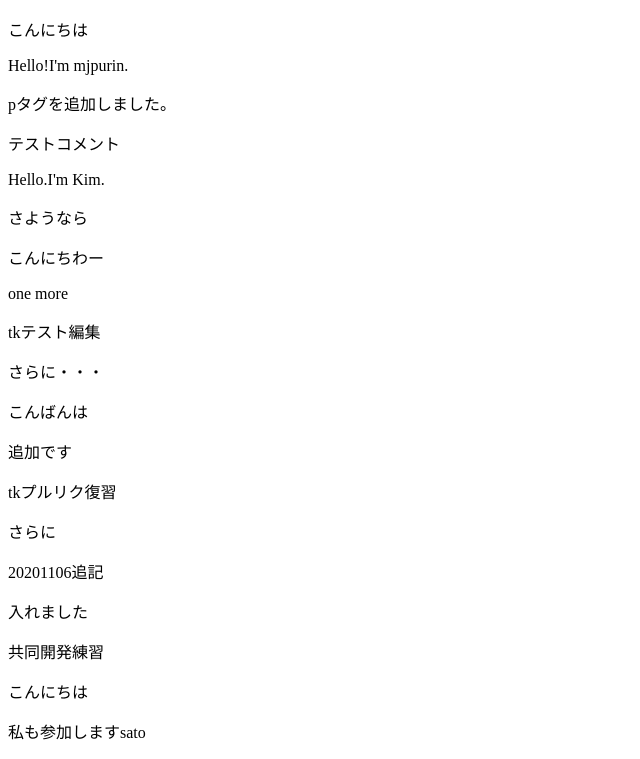
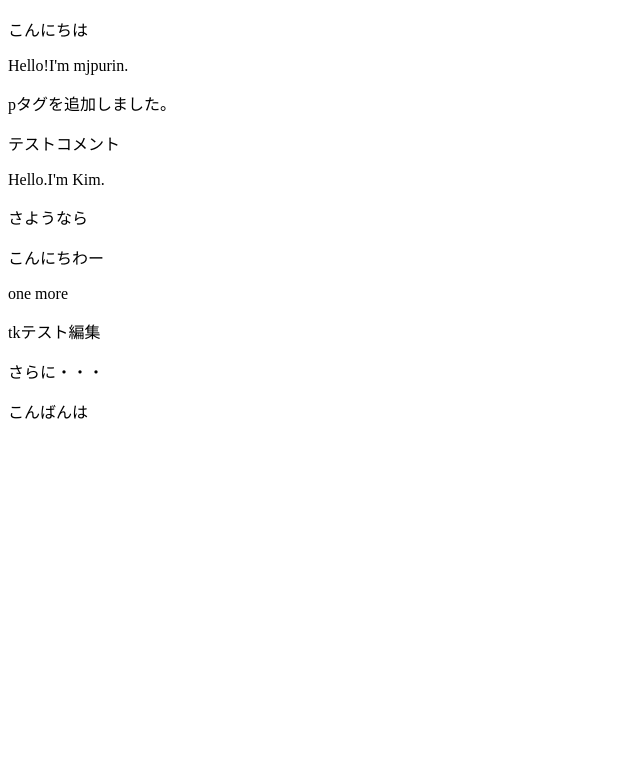
Before and after one commit to kjwrj/pullreq, a plain HTML site: page index.html in a window 1280 px wide. Shown: the part 127-886 px from the top of the page, without its empty margins (0-640 px from the left). After the commit the page ends 800 px from the top, so only its background shows below. Drawn offline with Linux system fonts and the light colour scheme.

Commit message:
Update index.html

```diff
--- a/index.html
+++ b/index.html
@@ -19,11 +19,3 @@
     <p>tkテスト編集</p>
     <p>さらに・・・</p>
     <p>こんばんは</p>
-    <p>追加です</p>
-	  <p>tkプルリク復習</p>
-	  <p>さらに</p>
-	  <p>20201106追記</p>
-	  <p>入れました</p>
-	  <p>共同開発練習</p>
-    <p>こんにちは</p>
-		<p>私も参加しますsato</p>
```
